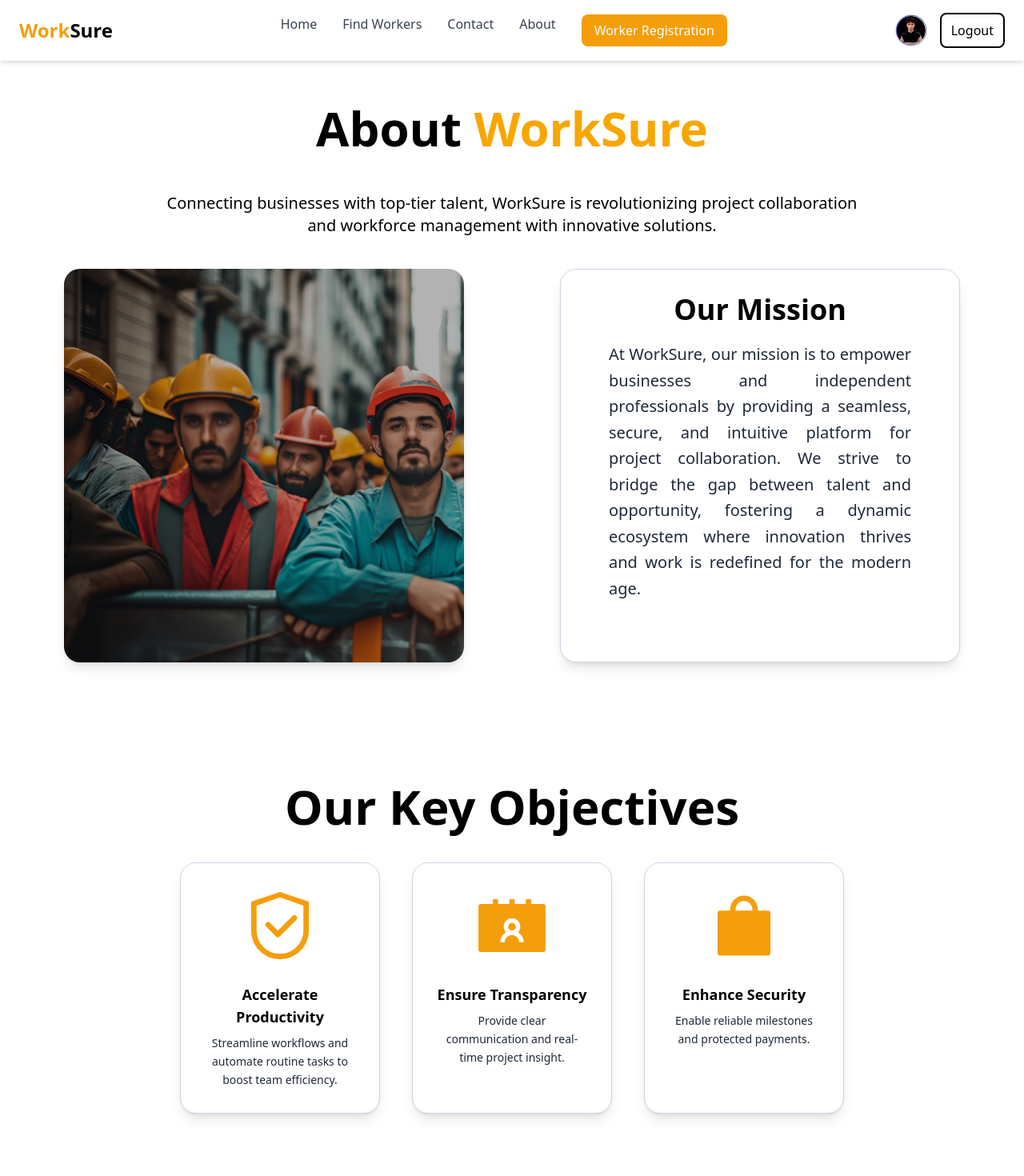
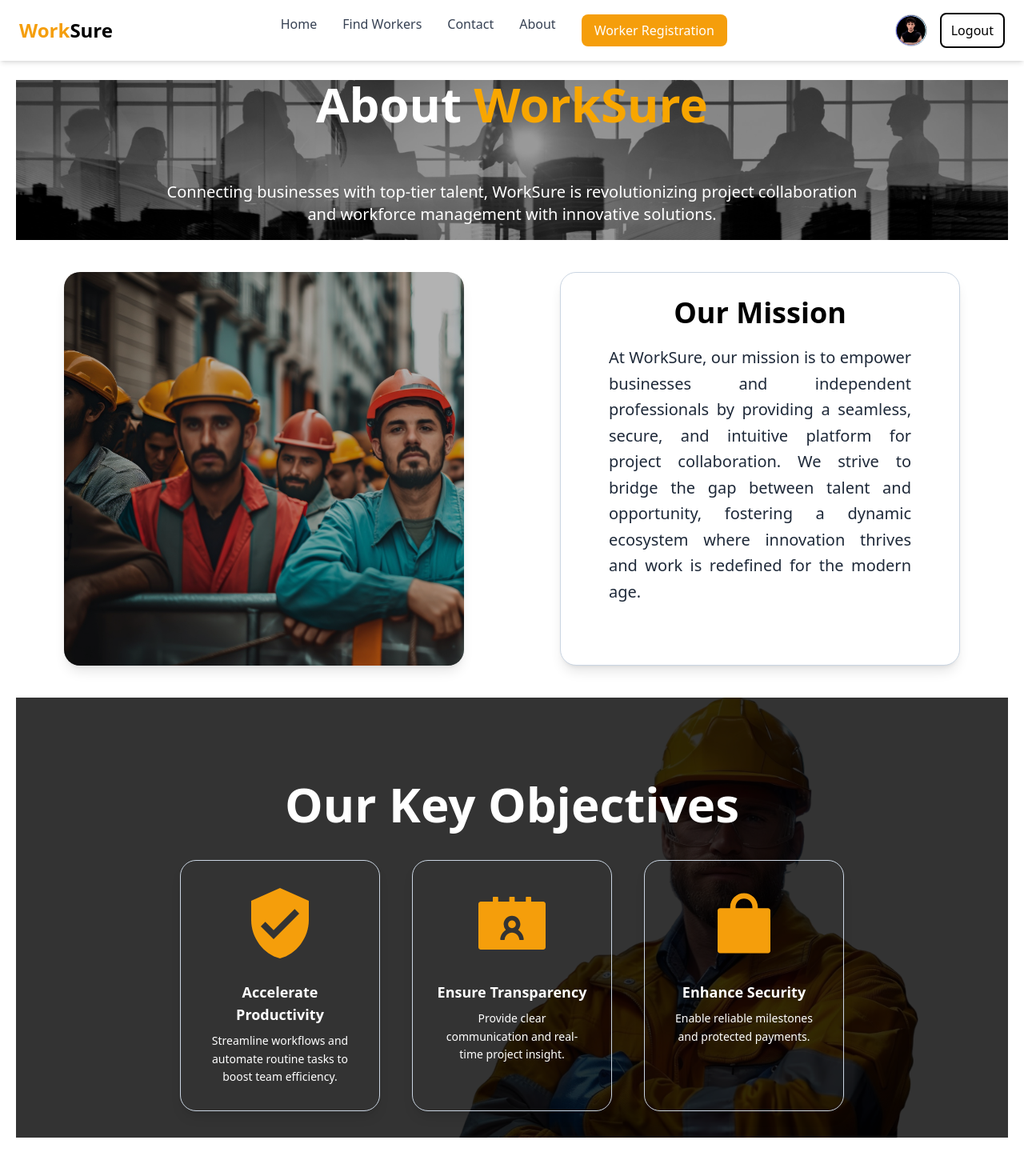
Before and after one commit to HasalKenula/WorkSure-frontend, a React (Vite) app: page /about in a window 1280 px wide. Shown: the top 1470 px of the page at 80% size. Built offline with nearby package versions, Linux system fonts and the light colour scheme; no server answers; sample sign-in values are in the browser's storage.

Commit message:
modified footer and about of the page

```diff
--- a/src/components/Footer.jsx
+++ b/src/components/Footer.jsx
@@ -1,8 +1,11 @@
 import React from "react";
+import { CiLocationOn } from "react-icons/ci";
 import { FaFacebook } from "react-icons/fa";
 import { FaTwitter } from "react-icons/fa";
 import { FaWhatsapp } from "react-icons/fa";
 import { FaYoutube } from "react-icons/fa";
+import { GiSpanner } from "react-icons/gi";
+import { MdOutlineEmail, MdOutlinePhone } from "react-icons/md";
 
 const Footer = () => {
   return (
@@ -15,8 +18,8 @@ const Footer = () => {
           {/* WorkSure Section */}
           <div className="bg-[#F4A31D] p-6 rounded-md shadow-md">
             <h2 className="text-4xl font-black mb-4 text-center ">WorkSure</h2>
-            <p className="text-1xl  text-black leading-relaxed ">
-              🔧 Thanks for visiting WorkSure! Your projects deserve the best developers and we deliver. Let’s build something amazing! ✨
+            <p className="text-1xl  text-black leading-relaxed flex flex-col flex-wrap items-center ">
+             <GiSpanner color="#ffffff" size={64}  /> Thanks for visiting WorkSure! Your projects deserve the best developers and we deliver. Let's build something amazing!
             </p>
           </div>
 
@@ -28,9 +31,9 @@ const Footer = () => {
             </h3>
 
             <ul className="space-y-3 text-gray-300 text-1xl mb-5">
-              <li>📍 Banco Ceylon pvt Ltd, 966 4-F <br /> Palawaththa, Battaramulla, Sri Lanka</li>
-              <li>📞 +94 77-7444866</li>
-              <li>✉️ bancojobs@gmail.com</li>
+              <li className="flex items-center justify-start gap-4"><CiLocationOn color="#f59e0b" size={24}  strokeWidth={2} /> Banco Ceylon pvt Ltd, 966 4-F <br /> Palawaththa, Battaramulla, Sri Lanka</li>
+              <li className="flex items-center justify-start gap-4"><MdOutlinePhone color="#f59e0b" size={24} /> +94 77-7444866</li>
+              <li className="flex items-center justify-start gap-4"><MdOutlineEmail  color="#f59e0b" size={24} />  bancojobs@gmail.com</li>
             </ul>
 
 
@@ -90,11 +93,11 @@ const Footer = () => {
             </h3>
 
             <ul className="space-y-3 text-gray-300 text-1xl">
-              <li><a className="hover:text-yellow-400" href="#">Food & Restaurant</a></li>
-              <li><a className="hover:text-yellow-400" href="#">Spa & Fitness</a></li>
-              <li><a className="hover:text-yellow-400" href="#">Sports & Gaming</a></li>
-              <li><a className="hover:text-yellow-400" href="#">Event & Party</a></li>
-              <li><a className="hover:text-yellow-400" href="#">GYM & Yoga</a></li>
+              <li><a className="hover:text-yellow-400" href="#">Electrician</a></li>
+              <li><a className="hover:text-yellow-400" href="#">Plumbers</a></li>
+              <li><a className="hover:text-yellow-400" href="#">Capenters</a></li>
+              <li><a className="hover:text-yellow-400" href="#">Painters</a></li>
+              <li><a className="hover:text-yellow-400" href="#">Masons</a></li>
             </ul>
           </div>
 
@@ -112,7 +115,7 @@ const Footer = () => {
 
         {/* COPYRIGHT */}
         <div className="border-t border-white/10 mt-4 pt-4 text-center text-gray-400 text-1xl">
-          © <span className="text-white font-semibold">GOLK</span>, All Right Reserved. Designed By <span className="text-yellow-400">Group</span>
+          © <span className="text-white font-semibold">WorkSure</span>, All Right Reserved. Designed By <span className="text-yellow-400">Group</span>
         </div>
       </div>
     </footer>
--- a/src/pages/AboutUsPage.jsx
+++ b/src/pages/AboutUsPage.jsx
@@ -7,10 +7,11 @@ import Footer from "../components/Footer";
 import Mission from "../assets/mission.jpg"
 import { IoMdSearch } from "react-icons/io";
 import { IoNewspaperOutline } from "react-icons/io5";
-import { MdOutlineMessage, MdOutlineVerified } from "react-icons/md";
+import { MdOutlineMessage, MdOutlineVerified, MdVerifiedUser } from "react-icons/md";
 import { FaCode, FaRegCreditCard, FaRegUser } from "react-icons/fa";
 import { BsSuitcaseLg } from "react-icons/bs";
-
+import about from "../assets/aboutUS.jpg"
+import worker from "../assets/worker.png"
 
 export default function AboutUs() {
   return (
@@ -19,17 +20,19 @@ export default function AboutUs() {
       <Navbar />
 
       <div className="text-black  min-h-screen w-full p-5 mt-20">
-
+        <div className="w-full relative flex flex-col gap-4 items-center justify-center h-[200px] bg-no-repeat bg-cover bg-center" style={{ backgroundImage: `url(${about})` }}>
           {/* ----- Title & Intro ----- */}
-      <h1 className="text-center text-6xl font-bold mt-[30px]">
+          <div className="absolute inset-0 bg-black/40"></div>
+          <h1 className="text-white relative text-center text-6xl font-bold mt-[30px]">
             About <span className="text-[lch(74.93%_82.5_73.14)]">WorkSure</span><br />
           </h1>
 
-      <p className="text-center text-xl mt-[50px]">
+          <p className="relative text-center text-xl mt-[50px] pb-12 text-white">
             Connecting businesses with top-tier talent, WorkSure is revolutionizing project collaboration
             <br />
             and workforce management with innovative solutions.
           </p>
+        </div>
 
         {/* ----- Mission Section ----- */}
         <div className="flex flex-wrap justify-center gap-30 mt-10">
@@ -54,45 +57,47 @@ export default function AboutUs() {
         </div>
 
         {/* ----- Key Objectives ----- */}
-      <h1 className="text-center text-6xl font-bold mt-[150px]">
+        <div className="relative mt-10 w-full h-[1300px] md:h-[550px] bg-contain  bg-no-repeat text-white bg-right flex flex-col justify-center items-center " style={{ backgroundImage: `url(${worker})` }}>
+          <div className="absolute inset-0 bg-black/80"></div>
+          <h1 className="relative text-center text-6xl font-bold mt-[150px]">
             Our Key Objectives
           </h1>
 
-      <div className="flex flex-wrap justify-center gap-10 mt-10">
+          <div className="relative flex flex-wrap justify-center gap-10 mt-10 pb-20">
 
-        <div className="bg-white p-[30px] rounded-[20px] shadow-lg border border-slate-300 text-center w-[250px] max-w-full">
+            <div className=" p-[30px] rounded-[20px] shadow-lg border border-slate-300 text-center w-[250px] max-w-full">
               <div className="flex justify-center w-full mb-6">
-            <AiOutlineSafety className="text-8xl text-primary" />
+                <MdVerifiedUser className="text-8xl text-primary" />
               </div>
               <h2 className="font-bold text-lg">Accelerate Productivity</h2>
-          <p className="text-sm mt-2 leading-relaxed text-gray-800">
+              <p className="text-white text-sm mt-2 leading-relaxed text-gray-800">
                 Streamline workflows and automate routine tasks to boost team efficiency.
               </p>
             </div>
 
-        <div className="bg-white p-[30px] rounded-[20px] shadow-lg border border-slate-300 text-center w-[250px] max-w-full">
+            <div className=" p-[30px] rounded-[20px] shadow-lg border border-slate-300 text-center w-[250px] max-w-full">
               <div className="flex justify-center w-full mb-6">
                 {/*<AiTwotoneCheckCircle className="text-8xl text-blue-500 text-yellow-600" />*/}
                 <AiFillContacts className="text-8xl text-primary" />
               </div>
               <h3 className="font-bold text-lg">Ensure Transparency</h3>
-          <p className="text-sm mt-2 leading-relaxed text-gray-800">
+              <p className="text-white text-sm mt-2 leading-relaxed text-gray-800">
                 Provide clear communication and real-time project insight.
               </p>
             </div>
 
-        <div className="bg-white p-[30px] rounded-[20px] shadow-lg border border-slate-300 text-center w-[250px] max-w-full">
+            <div className=" p-[30px] rounded-[20px] shadow-lg border border-slate-300 text-center w-[250px] max-w-full">
               <div className="flex justify-center w-full mb-6">
                 <AiFillShopping className="text-8xl text-primary" />
               </div>
               <h3 className="font-bold text-lg">Enhance Security</h3>
-          <p className="text-sm mt-2 leading-relaxed text-gray-800">
+              <p className="text-white text-sm mt-2 leading-relaxed text-gray-800">
                 Enable reliable milestones and protected payments.
               </p>
             </div>
 
           </div>
-
+        </div>
         {/* ----- How It Works ----- */}
         <h1 className="text-center text-6xl font-bold mt-[150px]">
           How It Works
@@ -111,7 +116,7 @@ export default function AboutUs() {
             <h2 className="text-3xl font-bold text-center mb-8">For Clients</h2>
 
             <div className="flex gap-5 items-start mb-10">
-            <span className="text-3xl" ><IoMdSearch  color="#f59e0b" size={40}/></span>
+              <span className="text-3xl" ><IoMdSearch color="#f59e0b" size={40} /></span>
               <p className="text-2xl text-justify leading-relaxed text-gray-800">
                 Discover top talent and specialized services tailored precisely to your project needs quickly and efficiently.
               </p>
@@ -125,14 +130,14 @@ export default function AboutUs() {
             </div>
 
             <div className="flex gap-5 items-start mb-10">
-            <span className="text-3xl"><MdOutlineMessage color="#f59e0b" size={40}/></span>
+              <span className="text-3xl"><MdOutlineMessage color="#f59e0b" size={40} /></span>
               <p className="text-2xl text-justify leading-relaxed text-gray-800">
                 Communicate directly with workers through integrated chat and manage project milestones effectively.
               </p>
             </div>
 
             <div className="flex gap-5 items-start">
-            <span className="text-3xl"><MdOutlineVerified color="#f59e0b" size={40}/></span>
+              <span className="text-3xl"><MdOutlineVerified color="#f59e0b" size={40} /></span>
               <p className="text-2xl text-justify leading-relaxed text-gray-800">
                 Approve deliverables confidently and process secure payments upon successful project completion.
               </p>
@@ -144,28 +149,28 @@ export default function AboutUs() {
             <h2 className="text-3xl font-bold text-center mb-6">For Workers</h2>
 
             <div className="flex gap-5 items-start mb-10">
-            <span className="text-3xl"><FaRegUser color="#f59e0b" size={40}/></span>
+              <span className="text-3xl"><FaRegUser color="#f59e0b" size={40} /></span>
               <p className="text-2xl leading-relaxed text-gray-800">
                 Create a compelling professional profile highlighting your unique skills and valuable experience to attract clients.
               </p>
             </div>
 
             <div className="flex gap-5 items-start mb-10">
-            <span className="text-3xl"><BsSuitcaseLg color="#f59e0b" size={40}/></span>
+              <span className="text-3xl"><BsSuitcaseLg color="#f59e0b" size={40} /></span>
               <p className="text-2xl leading-relaxed text-gray-800">
                 Browse and apply for relevant projects that perfectly match your expertise and career aspirations.
               </p>
             </div>
 
             <div className="flex gap-5 items-start mb-10">
-            <span className="text-3xl"><FaCode color="#f59e0b" size={40}/></span>
+              <span className="text-3xl"><FaCode color="#f59e0b" size={40} /></span>
               <p className="text-2xl leading-relaxed text-gray-800">
                 Collaborate seamlessly with clients using our integrated communication and comprehensive project management tools.
               </p>
             </div>
 
             <div className="flex gap-5 items-start">
-            <span className="text-3xl"><FaRegCreditCard color="#f59e0b" size={40}/></span>
+              <span className="text-3xl"><FaRegCreditCard color="#f59e0b" size={40} /></span>
               <p className="text-2xl leading-relaxed text-gray-800">
                 Receive timely and secure payments for your completed work, ensuring financial stability and peace of mind.
               </p>
```
Also changed, not shown: src/assets/aboutUS.jpg (added). Lines whose indentation alone changed are shown as unchanged.
